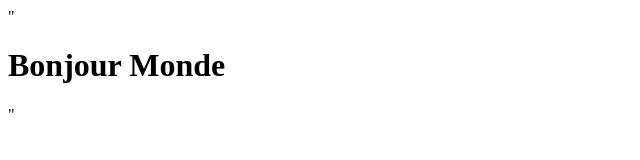
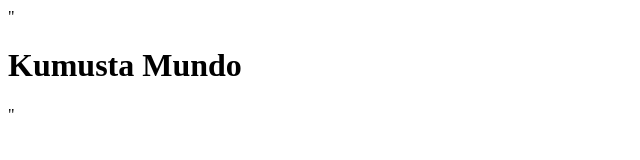
Before and after one commit to NerdCedricYay/csi3x40_labs, a plain HTML site: page lab01/index.html in a window 1280 px wide. Shown: the whole page, without its empty margins (0-640 px from the left). Drawn offline with Linux system fonts and the light colour scheme.

Commit message:
the supreme language

```diff
--- a/lab01/index.html
+++ b/lab01/index.html
@@ -1 +1 @@
-"<!DOCTYPE html><html><head><title>Hello World</title></head><body><h1>Bonjour Monde</h1></body></html>"
+"<!DOCTYPE html><html><head><title>Hello World</title></head><body><h1>Kumusta Mundo</h1></body></html>"
```
